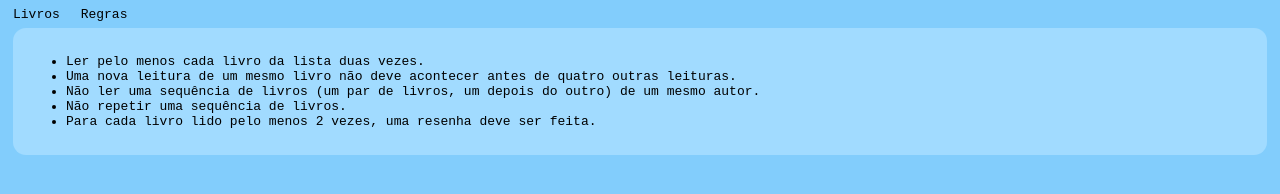
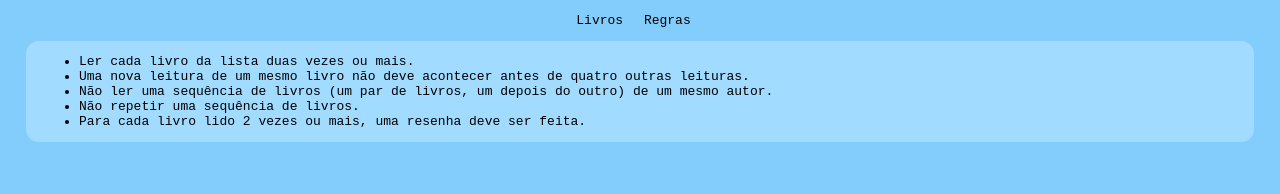
Before and after one commit to roastedbatata/Livro-dos-Livros, a plain HTML site: page docs/index.html in a window 1280 px wide. Both pictures are taken after a click on the link "Regras". Drawn offline with Linux system fonts and the light colour scheme.

Commit message:
add sprint

```diff
--- a/docs/css/main.css
+++ b/docs/css/main.css
@@ -1,10 +1,12 @@
 body {
     background-color: rgb(130, 205, 252);
+    padding: 1em;
     margin: 0em;
     font-family: monospace;
 }
 nav {
-    margin: 0.5em 1em;
+    margin-bottom: 1em;
+    text-align: center;
 }
 nav a {
     cursor: pointer;
@@ -27,7 +29,7 @@ nav a:active {
 article {
     background-color: rgb(161, 219, 255);
     border-radius: 1em;
-    margin: 0.5em 1em;
+    margin: 1em;
     padding: 1em;
 }
 .hide {
--- a/docs/index.html
+++ b/docs/index.html
@@ -28,15 +28,16 @@
             <tr><td>A revolução dos bichos</td><td>George Orwell</td><td>Biblioteca Azul</td><td>Primeira</td><td></td></tr>
             <tr><td>Fahrenheit 451</td><td>Ray Bradbury</td><td>Globo</td><td>Primeira</td><td></td></tr>
             <tr><td>1984</td><td>George Orwell</td><td>Biblioteca Azul</td><td>Primeira</td><td></td></tr>
+            <tr><td>Sprint</td><td>Jake Knapp, John Zeratsky, Braden Kowitz</td><td>Intrínseca</td><td>Primeira</td><td>2022</td></tr>
         </table>
     </article>
     <article id="tab-Regras" class="hide">
-        <ul>
-            <li>Ler pelo menos cada livro da lista duas vezes.</li>
+        <ul style="margin-block-start:0em;margin-block-end:0em;">
+            <li>Ler cada livro da lista duas vezes ou mais.</li>
             <li>Uma nova leitura de um mesmo livro não deve acontecer antes de quatro outras leituras.</li>
             <li>Não ler uma sequência de livros (um par de livros, um depois do outro) de um mesmo autor.</li>
             <li>Não repetir uma sequência de livros.</li>
-            <li>Para cada livro lido pelo menos 2 vezes, uma resenha deve ser feita.</li>
+            <li>Para cada livro lido 2 vezes ou mais, uma resenha deve ser feita.</li>
         </ul>
     </article>
 </body>
```
